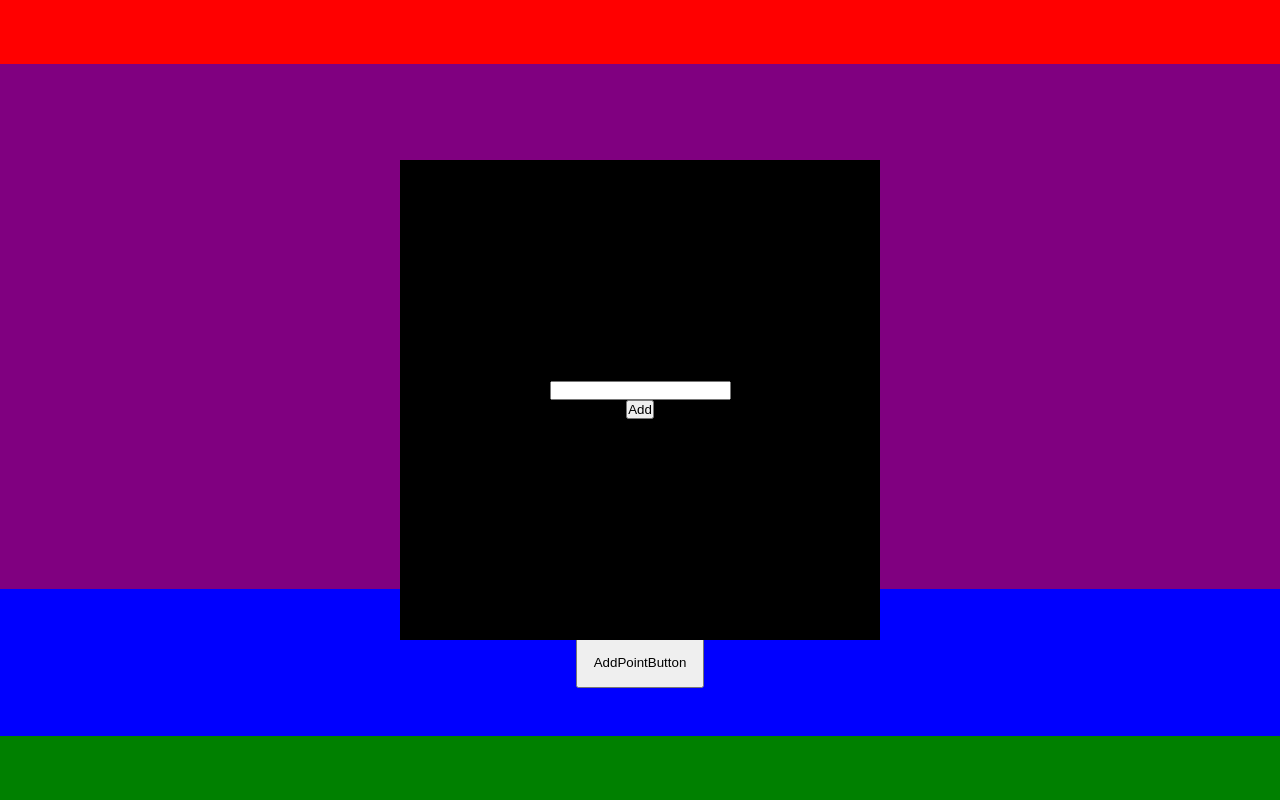
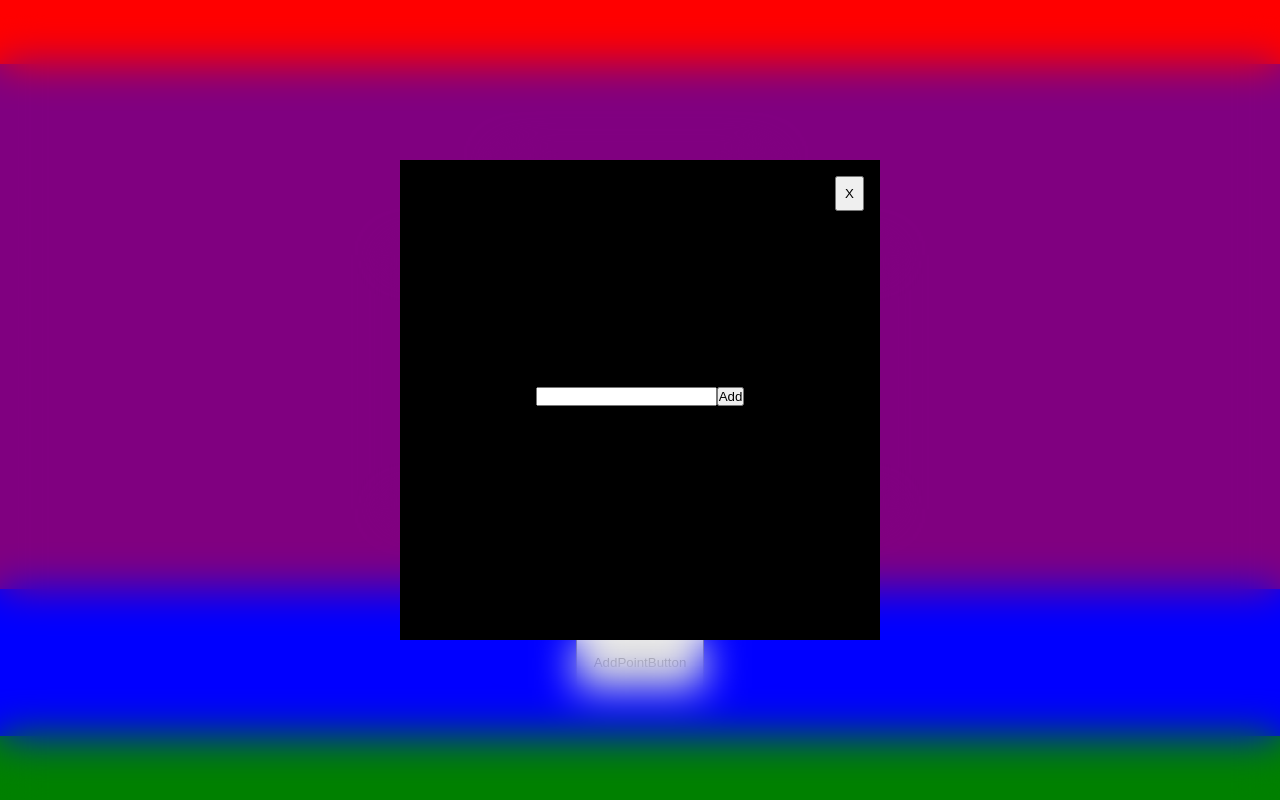
Before and after one commit to pawelrybka/ContextAPI, a React (Vite) app: page / in a window 1280 px wide. Both pictures are taken after a click on the button "AddPointButton". Built offline with nearby package versions, Linux system fonts and the light colour scheme.

Commit message:
Add backdrop to the AddPointModal

```diff
--- a/src/components/AddPointButton/AddPointButton.tsx
+++ b/src/components/AddPointButton/AddPointButton.tsx
@@ -2,6 +2,7 @@ import React from 'react'
 import styles from './AddPointButton.module.css'
 import AddPointModal from '../AddPointModal/AddPointModal'
 import { useState } from 'react'
+import Backdrop from '../Backdrop/Backdrop'
 
 const AddPointButton = () => {
 
@@ -12,7 +13,8 @@ const AddPointButton = () => {
   return (
     <>
       <button className={styles.addpointbutton} onClick={handleClick}>AddPointButton</button>
-      {visible && <AddPointModal />}
+      {visible && <AddPointModal visible={visible} setVisible={setVisible}/>}
+      <Backdrop visible={visible} setVisible={setVisible}/>
     </>
 
   )
--- a/src/components/AddPointModal/AddPointModal.module.css
+++ b/src/components/AddPointModal/AddPointModal.module.css
@@ -7,8 +7,22 @@
     width: 30rem;
     background-color: black;
     display: flex;
+    flex-direction: column;
+    gap: 10rem;
+    z-index: 2;
+}
+
+.buttons{
+    display: flex;
+    justify-content: end;
+    padding: 1rem;
+}
+
+.buttons button{
+    padding: .5rem;
+}
+
+form{
+    display: flex;
     justify-content: center;
-    align-items: center;
-    flex-direction: column;
-    color: white;
 }
--- a/src/components/AddPointModal/AddPointModal.tsx
+++ b/src/components/AddPointModal/AddPointModal.tsx
@@ -3,7 +3,14 @@ import styles from './AddPointModal.module.css'
 import TodosContext from '../Context/Context';
 import { useState, useContext, ChangeEvent } from 'react';
 
-const AddPointModal = () => {
+type props = {
+  visible: boolean
+  setVisible: React.Dispatch<React.SetStateAction<boolean>>
+}
+
+const AddPointModal = ({ visible, setVisible }: props) => {
+
+  const handleClose = () => setVisible(!visible)
 
   const [inputValue, setInputValue] = useState("");
 
@@ -13,15 +20,23 @@ const AddPointModal = () => {
     setInputValue(e.target.value);
   };
 
-  const handleAddTodo = () => {
+  const handleAddTodo = (e: React.MouseEvent<HTMLButtonElement, MouseEvent>) => {
+    e.preventDefault()
+    if(inputValue === '') return;
     addTodo(inputValue);
     setInputValue("");
+    handleClose()
   };
 
   return (
     <div className={styles.addpointmodal}>
-      <input type="text" value={inputValue} onChange={handleInputChange} />
-      <button onClick={handleAddTodo}>Add</button>
+      <div className={styles.buttons}>
+        <button onClick={handleClose}>X</button>
+      </div>
+      <form>
+        <input type="text" value={inputValue} onChange={handleInputChange} />
+        <button onClick={handleAddTodo}>Add</button>
+      </form>
     </div>
   )
 }
--- /dev/null
+++ b/src/components/Backdrop/Backdrop.module.css
@@ -0,0 +1,17 @@
+.backdrop{
+    position: fixed;
+    top: 0;
+    left: 0;
+    width: 100%;
+    height: 100%;
+    backdrop-filter: blur(20px);
+    z-index: 1;
+    visibility: hidden;
+    opacity: 0;
+    transition: .3s ease-in-out;
+}
+
+.visible{
+    visibility: visible;
+    opacity: 1;
+}
--- /dev/null
+++ b/src/components/Backdrop/Backdrop.tsx
@@ -0,0 +1,13 @@
+import styles from './Backdrop.module.css'
+import React from 'react'
+
+type props = {
+  visible: boolean
+  setVisible: React.Dispatch<React.SetStateAction<boolean>>
+}
+
+const Backdrop = ({visible, setVisible}: props) => {
+  return <div onClick={() => setVisible(!visible)} className={`${styles.backdrop} ${visible ? styles.visible : ''}`}></div>
+}
+
+export default Backdrop
--- a/src/components/Context/Context.tsx
+++ b/src/components/Context/Context.tsx
@@ -5,6 +5,7 @@ const TodosContext = createContext<TodosContextType>({
   todos: [],
   addTodo: () => {},
   removeTodo: () => {},
+
 });
 
 export default TodosContext;
--- a/src/components/MainLayout/MainLayout.tsx
+++ b/src/components/MainLayout/MainLayout.tsx
@@ -27,7 +27,6 @@ const TodosProvider = ( {children}: ListProps ) => {
         {children}
       </TodosContext.Provider>
     </div>
-
   );
 };
 
```
